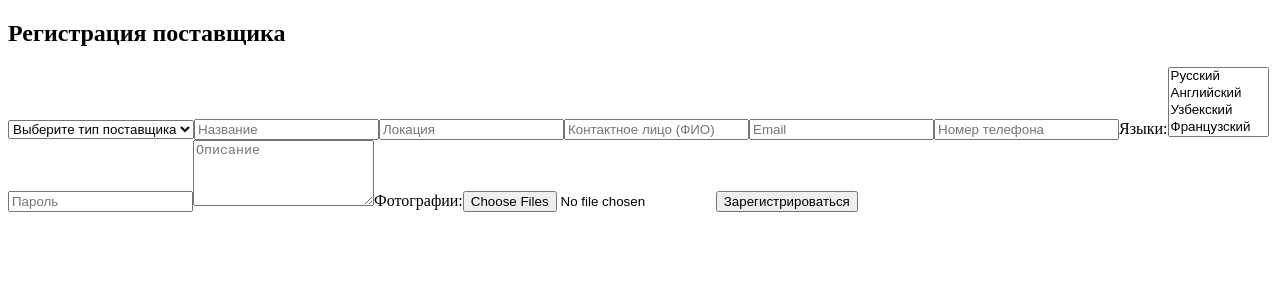
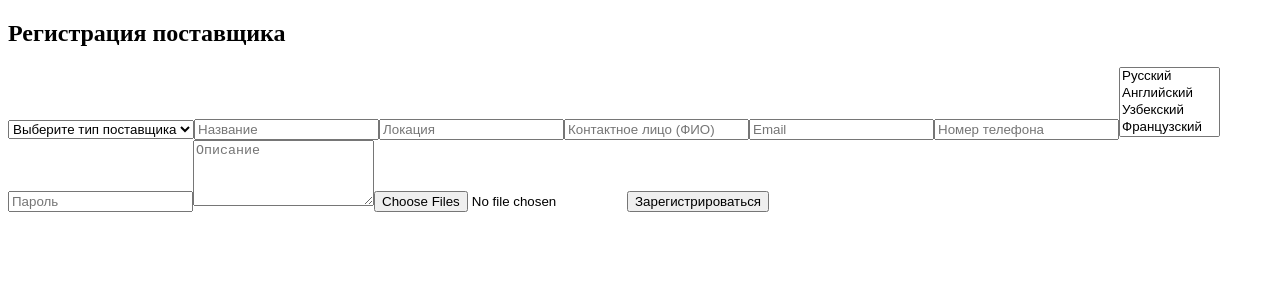
Before and after one commit to akhmedovkb/frontend, a React (Vite) app: page /register in a window 1280 px wide. Shown: the top 300 px of the page. Built offline with nearby package versions, Linux system fonts and the light colour scheme.

Commit message:
Update RegistrationForm.jsx

```diff
--- a/src/components/RegistrationForm.jsx
+++ b/src/components/RegistrationForm.jsx
@@ -1,3 +1,4 @@
+// src/components/RegistrationForm.jsx
 import React, { useState } from 'react';
 
 const languagesList = [
@@ -17,46 +18,45 @@ function RegistrationForm() {
     phone: '',
     password: '',
     description: '',
-    languages: [],
-    images: null,
+    languages: []
   });
+  const [images, setImages] = useState([]);
 
   const handleChange = (e) => {
-    const { name, value, files } = e.target;
-    if (name === 'images') {
-      setFormData({ ...formData, images: files });
-    } else {
-      setFormData({ ...formData, [name]: value });
-    }
+    const { name, value } = e.target;
+    setFormData(prev => ({ ...prev, [name]: value }));
   };
 
   const handleLanguageChange = (e) => {
-    const selected = Array.from(e.target.selectedOptions).map(o => o.value);
-    setFormData({ ...formData, languages: selected });
+    const options = Array.from(e.target.selectedOptions);
+    const selected = options.map((o) => o.value);
+    setFormData((prev) => ({ ...prev, languages: selected }));
+  };
+
+  const handleImageChange = (e) => {
+    setImages(Array.from(e.target.files));
   };
 
   const handleSubmit = async (e) => {
     e.preventDefault();
-
-    const data = new FormData();
+    const payload = new FormData();
     Object.entries(formData).forEach(([key, value]) => {
-      if (key === 'images') {
-        Array.from(value || []).forEach(file => data.append('images', file));
-      } else if (key === 'languages') {
-        value.forEach(lang => data.append('languages', lang));
+      if (Array.isArray(value)) {
+        value.forEach((v) => payload.append(key, v));
       } else {
-        data.append(key, value);
+        payload.append(key, value);
       }
     });
+    images.forEach((file) => payload.append('images', file));
 
     try {
       const res = await fetch('https://travella-production.up.railway.app/api/providers/register', {
         method: 'POST',
-        body: data,
+        body: payload,
       });
 
-      const result = await res.json();
-      alert(result.message || result.error || 'Что-то пошло не так');
+      const data = await res.json();
+      alert(data.message || data.error || 'Что-то пошло не так');
     } catch (err) {
       console.error(err);
       alert('Ошибка при отправке');
@@ -64,7 +64,7 @@ function RegistrationForm() {
   };
 
   return (
-    <form onSubmit={handleSubmit} className="max-w-xl mx-auto mt-10 space-y-4">
+    <form onSubmit={handleSubmit} className="max-w-xl mx-auto mt-10 space-y-4" encType="multipart/form-data">
       <h2 className="text-xl font-bold">Регистрация поставщика</h2>
 
       <select name="type" value={formData.type} onChange={handleChange} required className="w-full p-2 border rounded">
@@ -84,9 +84,7 @@ function RegistrationForm() {
       <input name="email" type="email" value={formData.email} onChange={handleChange} placeholder="Email" className="w-full p-2 border rounded" required />
       <input name="phone" value={formData.phone} onChange={handleChange} placeholder="Номер телефона" className="w-full p-2 border rounded" required />
 
-      {/* 💬 Языки */}
-      <label className="block font-semibold">Языки:</label>
-      <select multiple name="languages" value={formData.languages} onChange={handleLanguageChange} className="w-full p-2 border rounded h-40">
+      <select multiple name="languages" onChange={handleLanguageChange} className="w-full p-2 border rounded h-40">
         {languagesList.map(lang => (
           <option key={lang} value={lang}>{lang}</option>
         ))}
@@ -95,9 +93,7 @@ function RegistrationForm() {
       <input name="password" type="password" value={formData.password} onChange={handleChange} placeholder="Пароль" className="w-full p-2 border rounded" required />
       <textarea name="description" value={formData.description} onChange={handleChange} placeholder="Описание" className="w-full p-2 border rounded" rows="4" />
 
-      {/* 📷 Файлы */}
-      <label className="block font-semibold">Фотографии:</label>
-      <input name="images" type="file" accept=".jpg,.jpeg,.png" onChange={handleChange} multiple className="w-full p-2 border rounded" />
+      <input type="file" name="images" multiple accept="image/*" onChange={handleImageChange} className="w-full" />
 
       <button type="submit" className="bg-blue-500 text-white px-4 py-2 rounded">Зарегистрироваться</button>
     </form>
```
